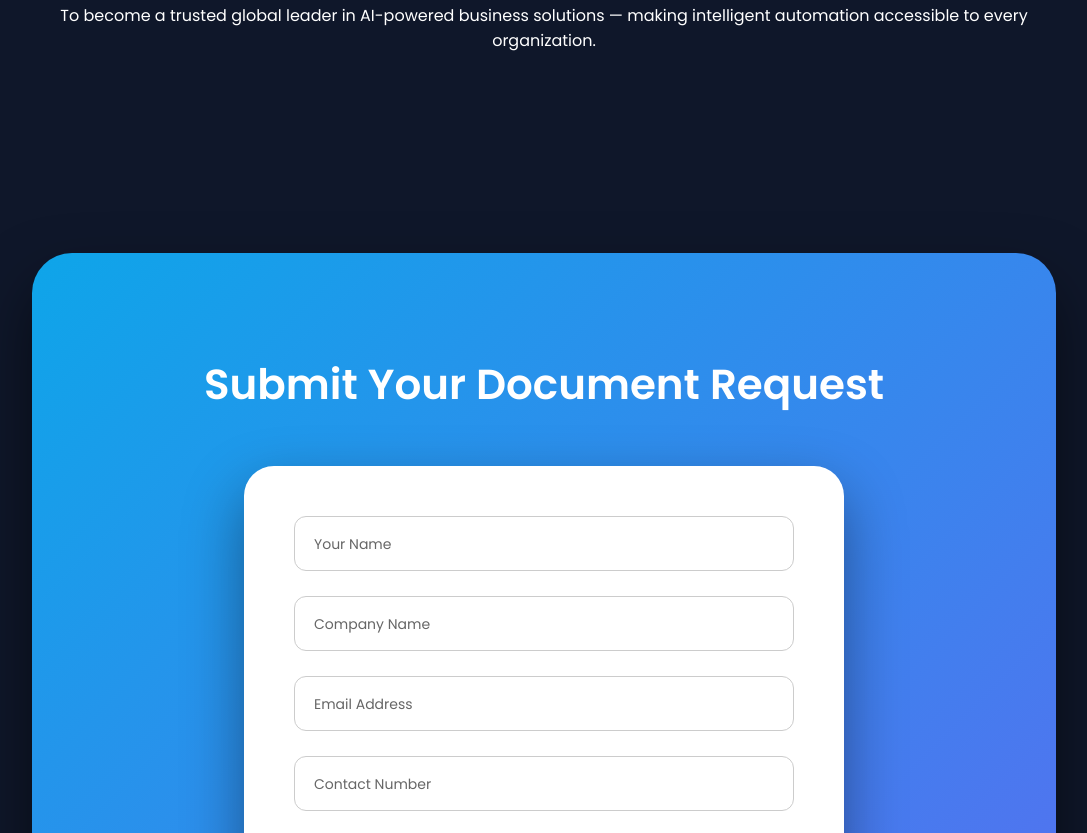
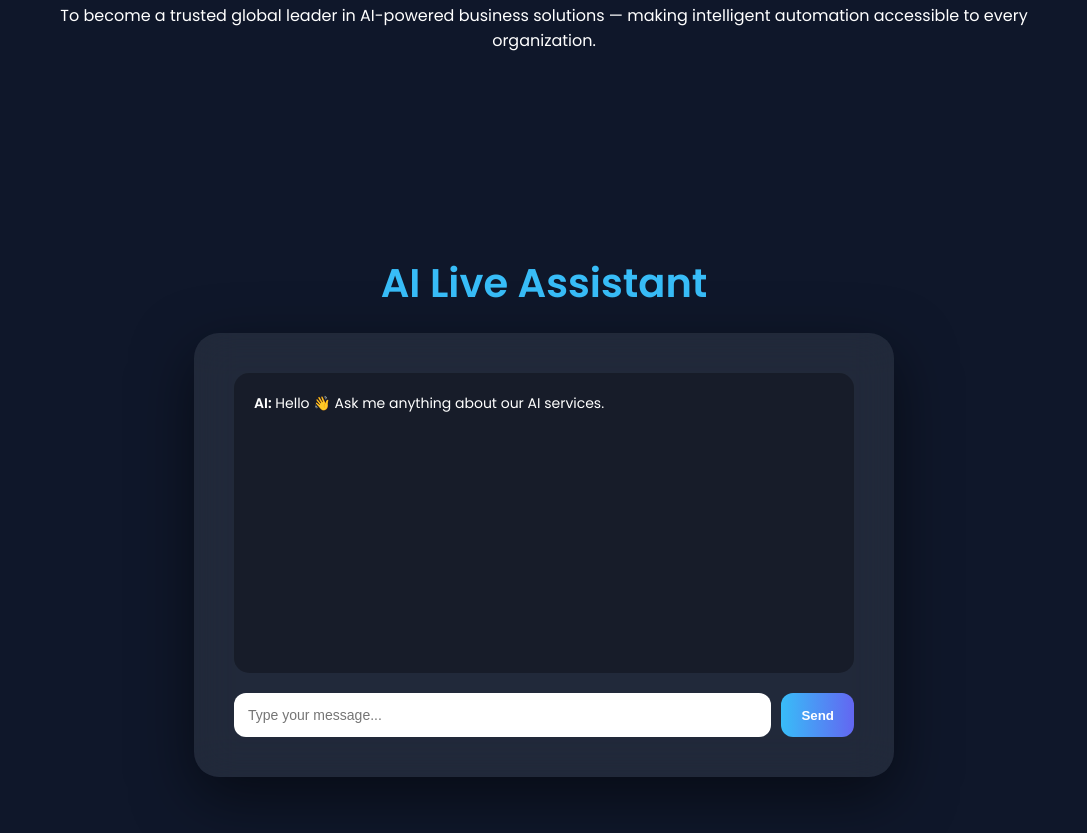
Before and after one commit to aithestud07/mywebsite, a plain HTML site: page index.html in a window 1280 px wide. Shown: the part 1945-2778 px from the top of the page, without its empty margins (96-1183 px from the left). Drawn offline with nearby package versions, Linux system fonts and the light colour scheme; animation ran at ten frames a second.

Commit message:
index.html
AI chatbox

```diff
--- a/index.html
+++ b/index.html
@@ -198,6 +198,68 @@ text-align:center;
 background:#020617;
 color:#94a3b8;
 }
+
+/* INLINE AI SECTION */
+#ai-assistant{
+padding:100px 10%;
+text-align:center;
+}
+
+.ai-container{
+max-width:700px;
+margin:auto;
+background:rgba(255,255,255,0.08);
+backdrop-filter:blur(20px);
+border-radius:25px;
+padding:40px;
+box-shadow:0 20px 60px rgba(0,0,0,0.5);
+display:flex;
+flex-direction:column;
+gap:20px;
+}
+
+.ai-messages{
+height:300px;
+overflow-y:auto;
+background:rgba(0,0,0,0.3);
+border-radius:15px;
+padding:20px;
+text-align:left;
+font-size:14px;
+}
+
+.ai-messages div{
+margin-bottom:10px;
+}
+
+.ai-input-area{
+display:flex;
+gap:10px;
+}
+
+.ai-input-area input{
+flex:1;
+padding:14px;
+border-radius:12px;
+border:none;
+outline:none;
+font-size:14px;
+}
+
+.ai-input-area button{
+padding:14px 20px;
+border-radius:12px;
+border:none;
+background:linear-gradient(90deg,#38bdf8,#6366f1);
+color:white;
+cursor:pointer;
+font-weight:600;
+transition:0.3s;
+}
+
+.ai-input-area button:hover{
+transform:scale(1.05);
+}
 </style>
 </head>
 
@@ -251,13 +313,31 @@ making intelligent automation accessible to every organization.
 </p>
 </section>
 
+<!-- AI ASSISTANT SECTION -->
+<section id="ai-assistant">
+<h2 data-aos="fade-up">AI Live Assistant</h2>
+
+<div class="ai-container" data-aos="fade-up" data-aos-delay="200">
+
+<div class="ai-messages" id="inlineChatMessages">
+<div><b>AI:</b> Hello 👋 Ask me anything about our AI services.</div>
+</div>
+
+<div class="ai-input-area">
+<input type="text" id="inlineChatInput" placeholder="Type your message..." />
+<button onclick="sendInlineMessage()">Send</button>
+</div>
+
+</div>
+</section>
+
 <section id="contact">
 <div class="cta" data-aos="fade-up">
 <h2 style="font-weight:800; font-size:42px; color:white;">
     Submit Your Document Request
 </h2>
 
-<form name="contact" method="POST" data-netlify="true" action="/thankyou.html" netlify-honeypot="bot-field" class="contact-form">
+<form name="contact" method="POST" data-netlify="true" netlify-honeypot="bot-field" class="contact-form">
 <input type="hidden" name="form-name" value="contact">
 <p style="display:none;"><label>Don’t fill this out: <input name="bot-field"></label></p>
 
@@ -325,5 +405,61 @@ line_linked:{enable:true,color:"#6366f1"},move:{speed:2}}
 });
 </script>
 
+<script>
+function sendInlineMessage(){
+const input = document.getElementById("inlineChatInput");
+const messages = document.getElementById("inlineChatMessages");
+
+if(input.value.trim()==="") return;
+
+messages.innerHTML += `<div><b>You:</b> ${input.value}</div>`;
+
+setTimeout(()=>{
+messages.innerHTML += `<div><b>AI:</b> Thank you! Our AI automation team will assist you shortly.</div>`;
+messages.scrollTop = messages.scrollHeight;
+},800);
+
+input.value="";
+}
+</script>
+<script>
+async function sendInlineMessage(){
+const input = document.getElementById("inlineChatInput");
+const messages = document.getElementById("inlineChatMessages");
+
+if(input.value.trim()==="") return;
+
+const userMessage = input.value;
+
+messages.innerHTML += `<div><b>You:</b> ${userMessage}</div>`;
+messages.scrollTop = messages.scrollHeight;
+
+input.value="";
+
+messages.innerHTML += `<div id="typing"><b>AI:</b> Typing...</div>`;
+messages.scrollTop = messages.scrollHeight;
+
+try{
+const response = await fetch("/.netlify/functions/correct",{
+method:"POST",
+headers:{
+"Content-Type":"application/json"
+},
+body: JSON.stringify({ text: userMessage })
+});
+
+const data = await response.json();
+
+document.getElementById("typing").remove();
+
+messages.innerHTML += `<div><b>AI:</b> ${data.reply}</div>`;
+messages.scrollTop = messages.scrollHeight;
+
+}catch(error){
+document.getElementById("typing").remove();
+messages.innerHTML += `<div><b>AI:</b> ⚠️ Error connecting to AI server.</div>`;
+}
+}
+</script>
 </body>
 </html>
```
